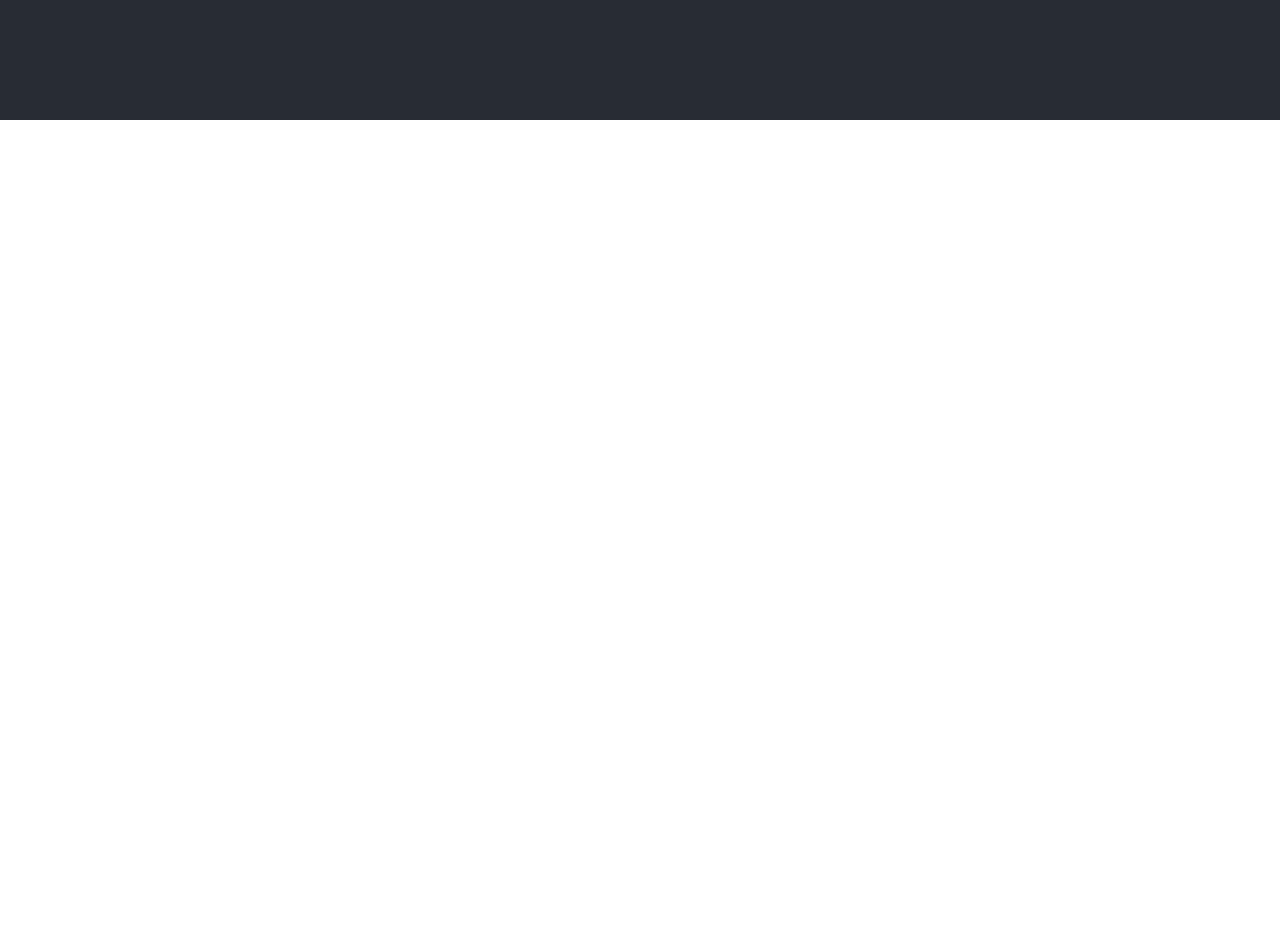
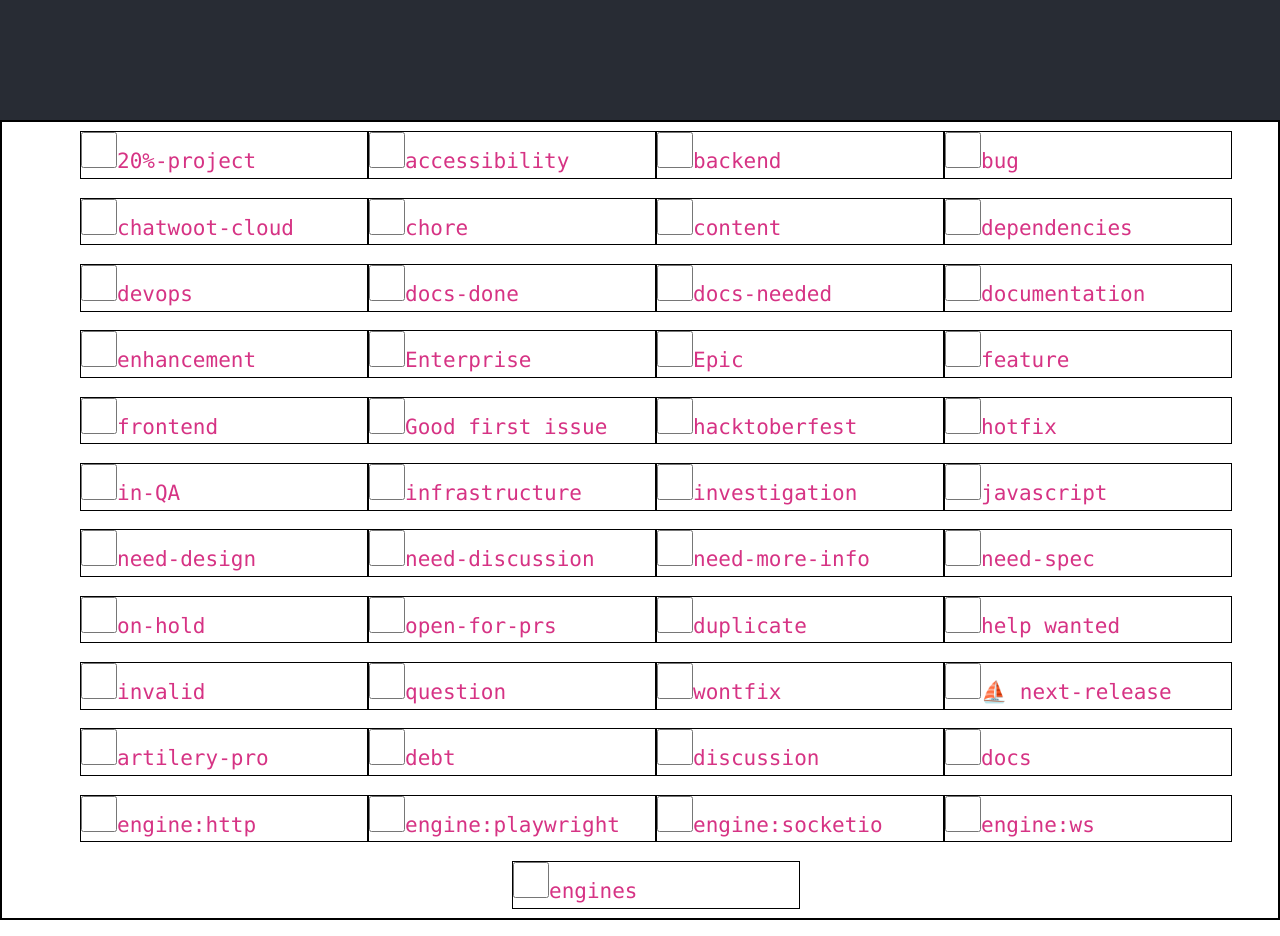
Before and after one commit to voscarmv/issue-finder, a React (Create React App) app: page / in a window 1280 px wide. Shown: the part 680-1616 px from the top of the page. Before the commit the page ends 800 px from the top, so only its background shows below. Built offline with nearby package versions, Linux system fonts and the light colour scheme; no server answers.

Commit message:
Add a very basic norm label listing

```diff
--- /dev/null
+++ b/src/components/labels.js
@@ -0,0 +1,22 @@
+const Labels = () => {
+
+  // sample using a bunch of labels (later we can use state selectors)
+  const labels_sample = ['20%-project', 'accessibility', 'backend', 'bug', 'chatwoot-cloud', 'chore', 'content', 'dependencies', 'devops', 'docs-done', 'docs-needed', 'documentation', 'enhancement', 'Enterprise', 'Epic', 'feature', 'frontend', 'Good first issue', 'hacktoberfest', 'hotfix', 'in-QA', 'infrastructure', 'investigation', 'javascript', 'need-design', 'need-discussion', 'need-more-info', 'need-spec', 'on-hold', 'open-for-prs', 'duplicate', 'help wanted', 'invalid', 'question', 'wontfix', '⛵ next-release', 'artilery-pro', 'debt', 'discussion', 'docs', 'engine:http', 'engine:playwright', 'engine:socketio', 'engine:ws', 'engines'];
+
+  return (
+    <ul className="labelCont">
+      {labels_sample.map(
+        label => (
+          <li>
+            <label>
+              <input type="checkbox" />
+              <code>{label}</code>
+            </label>
+          </li>
+        )
+      )}
+    </ul>
+  )
+}
+
+export default Labels;
--- a/src/containers/App.css
+++ b/src/containers/App.css
@@ -1,6 +1,31 @@
+li {
+  list-style-type: none;
+}
+
+input {
+  display: inline;
+  width: 1.5em;
+  height: 1.5em;
+}
+
+label {
+  font-size: 1.5em;
+  width: 12em;
+  justify-content: center;
+  border: 1px solid black;
+}
+
+.labelCont {
+  border: 2px solid black;
+  height: 100vh;
+  display: flex;
+  flex-wrap: wrap;
+  justify-content: center;
+  align-items: center;
+}
+
 .App {
   text-align: center;
-
 }
 
 .github-source {
--- a/src/index.js
+++ b/src/index.js
@@ -3,11 +3,13 @@
 import { Provider } from 'react-redux';
 import store from './store'
 import App from './containers/App';
+import Labels from './components/labels';
 
 const root = ReactDOM.createRoot(document.getElementById('root'));
 root.render(
   <Provider store={store}>
     <App />
+    <Labels />
   </Provider>
 );
 
```
